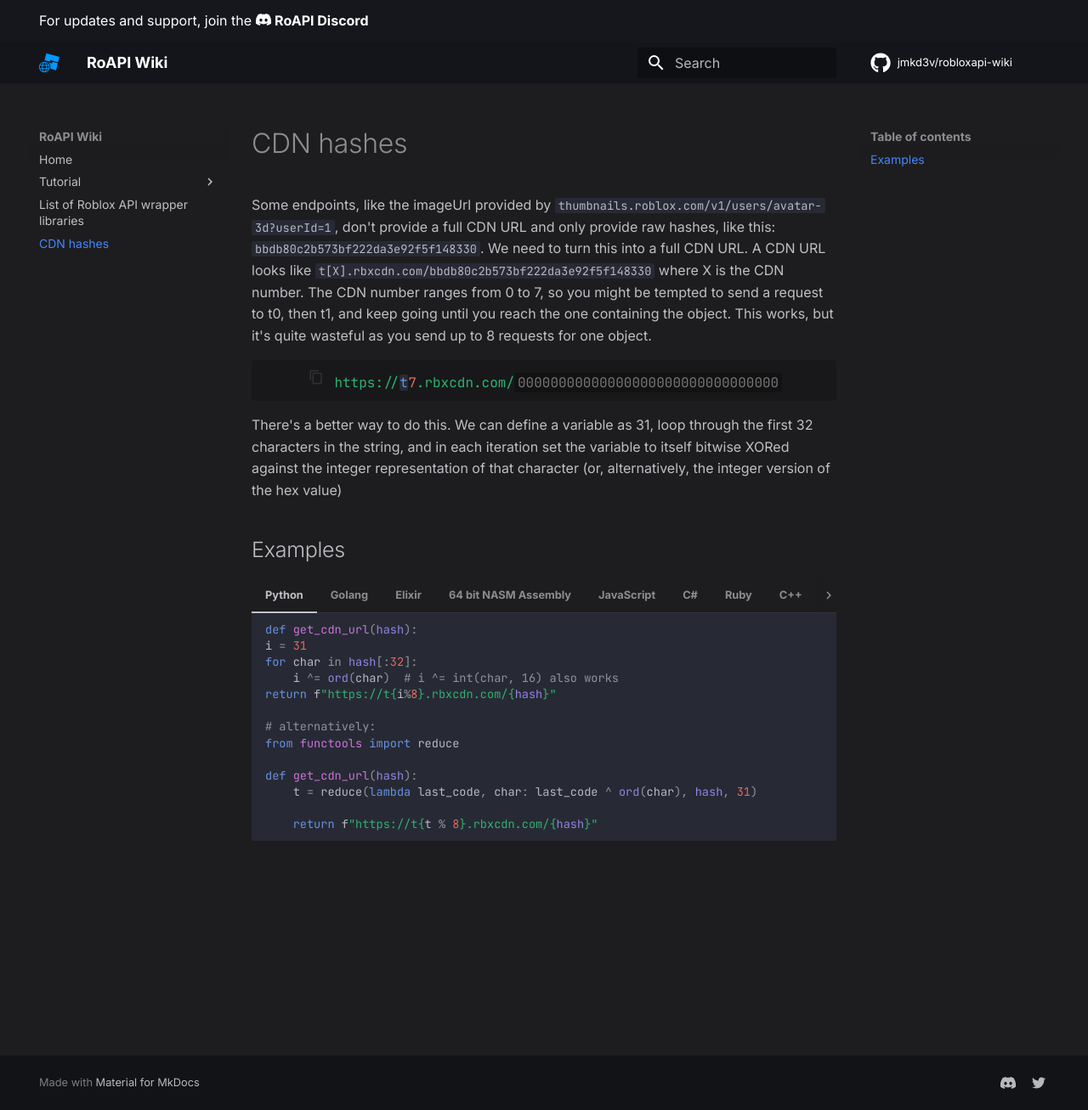
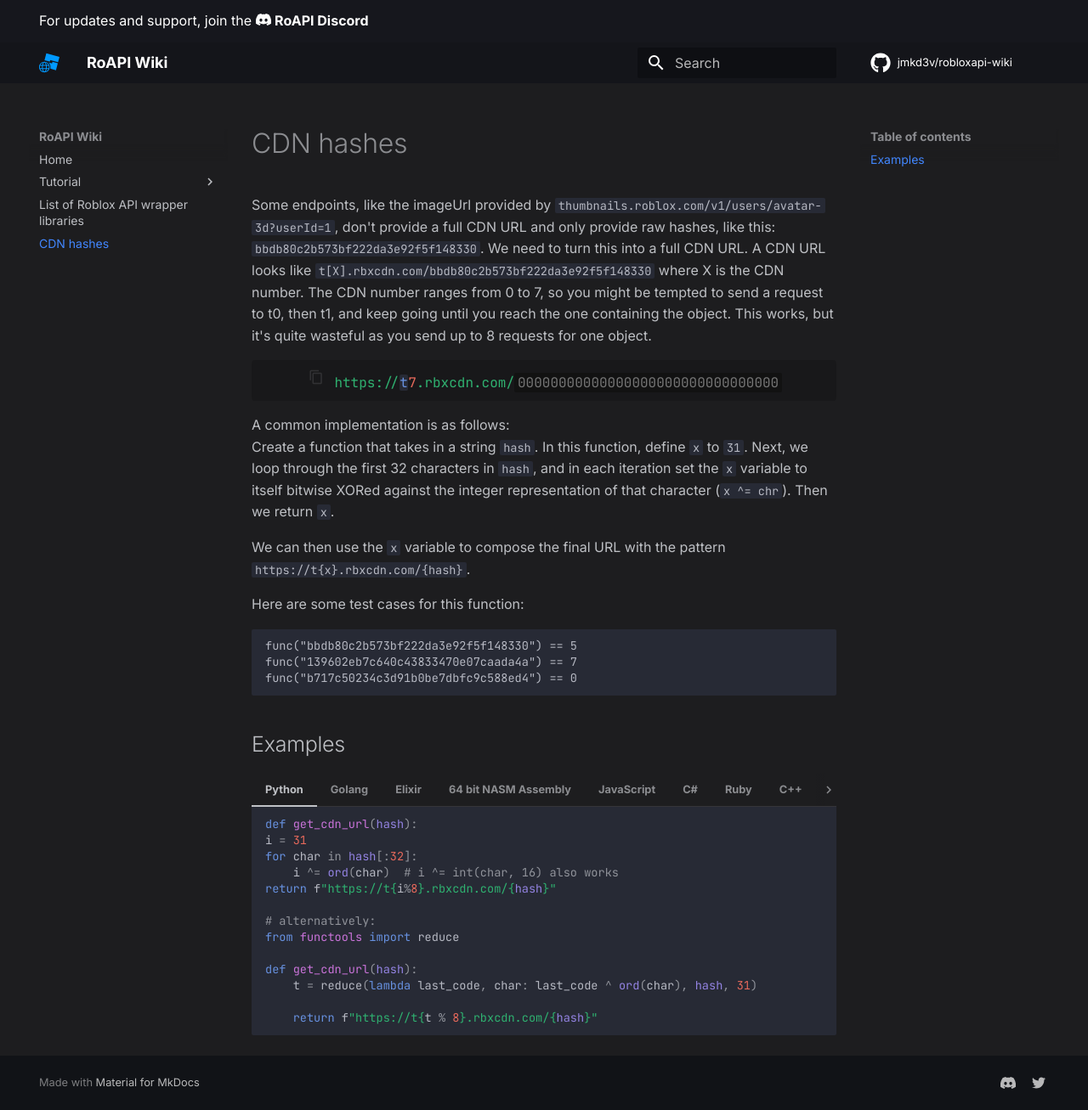
Before and after one commit to jmkd3v/robloxapi-wiki, an MkDocs documentation site: the page built from docs/cdn-hashes.md, in a window 1280 px wide and 1307 px high. Shown: the whole window at 85% size. Built offline with MkDocs 1.6.1 and Material for MkDocs 9.7.7, drawn with Linux system fonts in a browser that asks for light colours; comment, search, counter and statistics services are not loaded.

Commit message:
Improve cdn hashes page

````diff
--- a/docs/cdn-hashes.md
+++ b/docs/cdn-hashes.md
@@ -45,9 +45,19 @@
 hashInput.addEventListener("input", update);
 </script>
 
-There's a better way to do this. We can define a variable as 31, loop through the first 32 characters in the string,
-and in each iteration set the variable to itself bitwise XORed against the integer representation of that character
-(or, alternatively, the integer version of the hex value)
+A common implementation is as follows:
+Create a function that takes in a string `hash`. In this function, define `x` to `31`.
+Next, we loop through the first 32 characters in `hash`, and in each iteration set the `x` variable to itself bitwise
+XORed against the integer representation of that character (`x ^= chr`). Then we return `x`.
+
+We can then use the `x` variable to compose the final URL with the pattern `https://t{x}.rbxcdn.com/{hash}`.
+
+Here are some test cases for this function:
+```
+func("bbdb80c2b573bf222da3e92f5f148330") == 5
+func("139602eb7c640c43833470e07caada4a") == 7
+func("b717c50234c3d91b0be7dbfc9c588ed4") == 0
+```
 
 ## Examples
 
````
